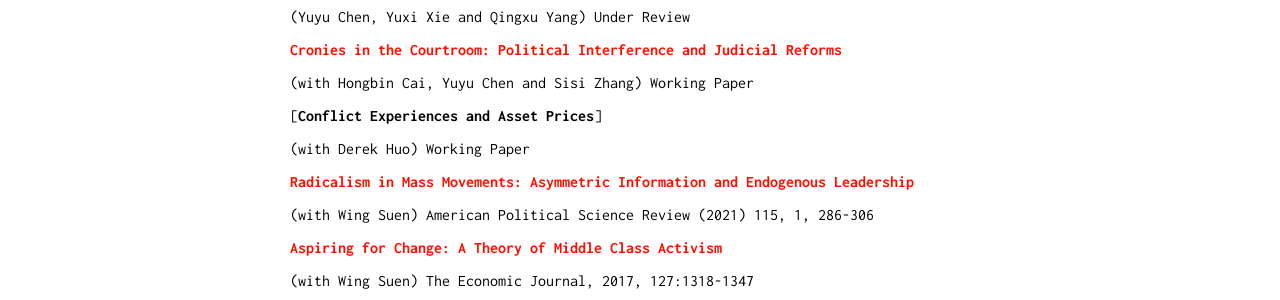
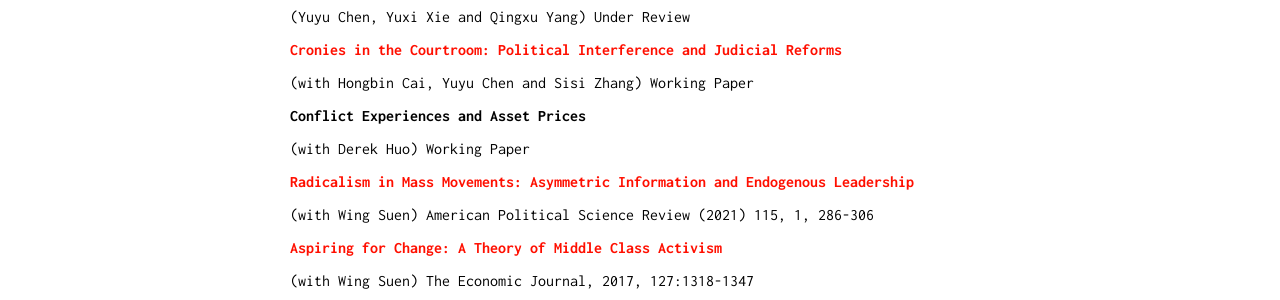
Before and after one commit to Shuyan0210611X/henrychen.github.io, a Jekyll site: the page built from research.md, in a window 1280 px wide. Shown: the part 715-1015 px from the top of the page. Built offline with Jekyll 4.4.1, drawn with Linux system fonts in a browser that asks for light colours; our own code applies the rules of GitHub Pages for plain Markdown files.

```diff
--- a/research.md
+++ b/research.md
@@ -40,7 +40,7 @@ permalink: /research/
 
 (with Hongbin Cai, Yuyu Chen and Sisi Zhang) Working Paper
 
-[**Conflict Experiences and Asset Prices**]
+**Conflict Experiences and Asset Prices**
 
 (with Derek Huo) Working Paper
 
```
